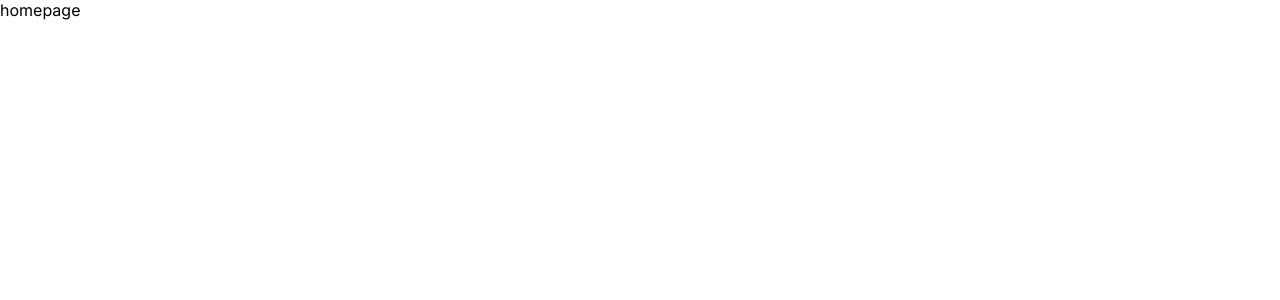
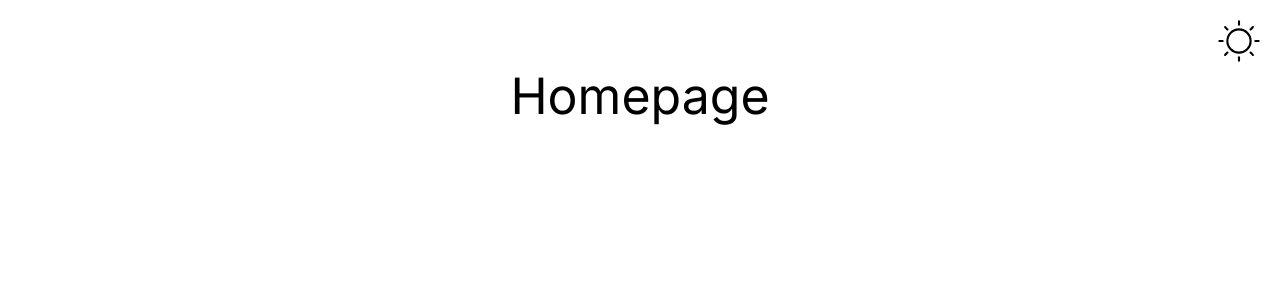
Before and after one commit to Nithya98/machine-coding-react, a Next.js app: page / in a window 1280 px wide. Shown: the top 300 px of the page. Built offline with nearby package versions, Linux system fonts and the light colour scheme.

Commit message:
add redux store and implement theme switcher

```diff
--- a/app/globals.scss
+++ b/app/globals.scss
@@ -15,12 +15,42 @@ a {
   text-decoration: none;
 }
 
+.dark {
+  color: #fff;
+  background-color: #1a0606;
+}
+
+.light {
+  color: #000;
+  background-color: #fff;
+}
+
+.theme__switcher {
+  width: 100%;
+  display: flex;
+  padding: 16px 16px 0 0;
+  margin: 0;
+  outline: 0;
+  border: 0;
+  justify-content: flex-end;
+
+  .lighticon,
+  .darkicon {
+    height: 50px;
+    width: 50px;
+    cursor: pointer;
+  }
+
+  .darkicon{
+    color: #fff;
+  }
+}
+
 .products__wrapper {
   display: grid;
   grid-template-columns: 1fr 1fr 1fr;
   grid-gap: 20px;
   margin: 16px;
-  color: #000;
 
   &--container {
     display: flex;
@@ -42,7 +72,6 @@ a {
   }
 
   &--pagination {
-    color: #000;
     display: flex;
     align-items: center;
     justify-content: center;
@@ -65,3 +94,11 @@ a {
   pointer-events: none;
   cursor: not-allowed;
 }
+
+.homepage{
+  height: 100%;
+  display: flex;
+  justify-content: center;
+  font-size: 50px;
+  min-height: 100vh;
+}
--- a/app/layout.js
+++ b/app/layout.js
@@ -1,17 +1,24 @@
-import { Inter } from 'next/font/google'
-import './globals.scss'
+import { Inter } from "next/font/google";
+import "./globals.scss";
+import CustomProvider from "@/src/utils/provider";
+import DarkLightMode from "@/src/components/darkLightMode";
 
-const inter = Inter({ subsets: ['latin'] })
+const inter = Inter({ subsets: ["latin"] });
 
 export const metadata = {
-  title: 'Create Next App',
-  description: 'Generated by create next app',
-}
+  title: "Create Next App",
+  description: "Generated by create next app",
+};
 
 export default function RootLayout({ children }) {
   return (
     <html lang="en">
-      <body className={inter.className}>{children}</body>
+      <body className={inter.className}>
+        <CustomProvider>
+          <DarkLightMode />
+          {children}
+        </CustomProvider>
+      </body>
     </html>
-  )
+  );
 }
--- a/package.json
+++ b/package.json
@@ -9,9 +9,12 @@
     "lint": "next lint"
   },
   "dependencies": {
+    "@reduxjs/toolkit": "^2.1.0",
     "next": "14.0.4",
     "react": "^18",
-    "react-dom": "^18"
+    "react-dom": "^18",
+    "react-icons": "^5.0.1",
+    "react-redux": "^9.1.0"
   },
   "devDependencies": {
     "sass": "^1.70.0"
--- /dev/null
+++ b/src/components/darkLightMode.js
@@ -0,0 +1,27 @@
+"use client";
+
+import React from "react";
+import { CiLight } from "react-icons/ci";
+import { MdDarkMode } from "react-icons/md";
+import { useSelector, useDispatch } from "react-redux";
+import { switchTheme } from "../utils/slice/themeSlice";
+
+function DarkLightMode() {
+  const theme = useSelector((state) => state.theme.value);
+  const dispatch = useDispatch();
+
+  return (
+    <button
+      className={`theme__switcher ${theme}`}
+      onClick={() => dispatch(switchTheme())}
+    >
+      {theme === "light" ? (
+        <CiLight className={theme + "icon"} />
+      ) : (
+        <MdDarkMode className={theme + "icon"} />
+      )}
+    </button>
+  );
+}
+
+export default DarkLightMode;
--- a/src/components/homepage.js
+++ b/src/components/homepage.js
@@ -1,9 +1,13 @@
-import React from 'react'
+"use client";
+
+import React from "react";
+import { useSelector } from "react-redux";
 
 function HomePage() {
-  return (
-    <div>homepage</div>
-  )
+  const theme = useSelector((state) => state.theme.value);
+  return <div className={`${theme} homepage`}>
+    Homepage
+    </div>;
 }
 
-export default HomePage
+export default HomePage;
--- a/src/components/pagination.js
+++ b/src/components/pagination.js
@@ -1,10 +1,12 @@
 "use client";
 import React, { useEffect, useState } from "react";
+import { useSelector } from "react-redux";
 
 function PaginationComponent() {
   const [products, setProducts] = useState([]);
   const [page, setPage] = useState(1);
   const TOTAL_NO_OF_PRODUCT_PER_PAGE = 5 * page;
+  const theme = useSelector((state) => state.theme.value)
 
   const getProductData = async () => {
     const response = await fetch("https://dummyjson.com/products");
@@ -23,7 +25,7 @@ function PaginationComponent() {
   };
 
   return !!products?.length ? (
-    <>
+    <div className={theme}>
       <div>
         <h1>Product page</h1>
         <div className="products__wrapper">
@@ -52,7 +54,7 @@ function PaginationComponent() {
         ))}
         <span className={page === products.length / 5 && "disable"} onClick={() => setPagination(page + 1)}>⏭️</span>
       </div>
-    </>
+    </div>
   ) : (
     "loading..."
   );
--- /dev/null
+++ b/src/utils/provider.js
@@ -0,0 +1,10 @@
+"use client";
+import React, { Children } from "react";
+import { Provider } from "react-redux";
+import store from "./store";
+
+function CustomProvider({ children }) {
+  return <Provider store={store}>{children}</Provider>;
+}
+
+export default CustomProvider;
--- /dev/null
+++ b/src/utils/slice/themeSlice.js
@@ -0,0 +1,26 @@
+import { createSlice } from '@reduxjs/toolkit'
+
+export const themeSlice = createSlice({
+  name: 'theme',
+  initialState: {
+    value: 'light',
+  },
+  reducers: {
+    lightTheme: (state) => {
+      // Redux Toolkit allows us to write "mutating" logic in reducers. It
+      // doesn't actually mutate the state because it uses the immer library,
+      // which detects changes to a "draft state" and produces a brand new
+      // immutable state based off those changes
+      state.value = 'light'
+    },
+    darkTheme: (state) => {
+      state.value = 'dark'
+    },
+    switchTheme: (state) => {
+      state.value === 'light' ? state.value = 'dark' : state.value = 'light'
+    }
+  },
+})
+
+export const { lightTheme, darkTheme, switchTheme } = themeSlice.actions
+export default themeSlice.reducer
--- /dev/null
+++ b/src/utils/store.js
@@ -0,0 +1,10 @@
+import { configureStore } from '@reduxjs/toolkit'
+import themeReducer from './slice/themeSlice'
+
+const store = configureStore({
+    reducer:{
+        theme: themeReducer
+    }
+})
+
+export default store;
```
Also changed, not shown: 1 other file (tests, documents, lock files or other folders).
